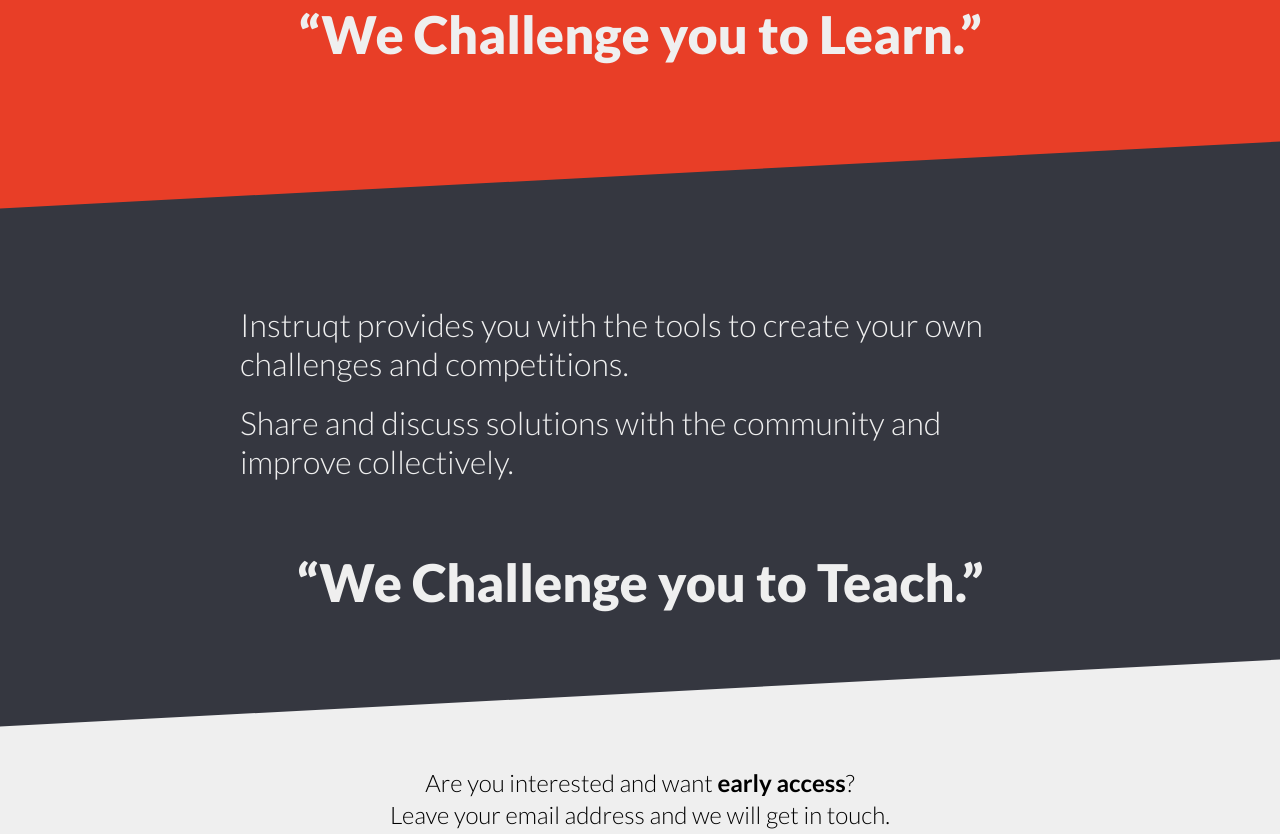
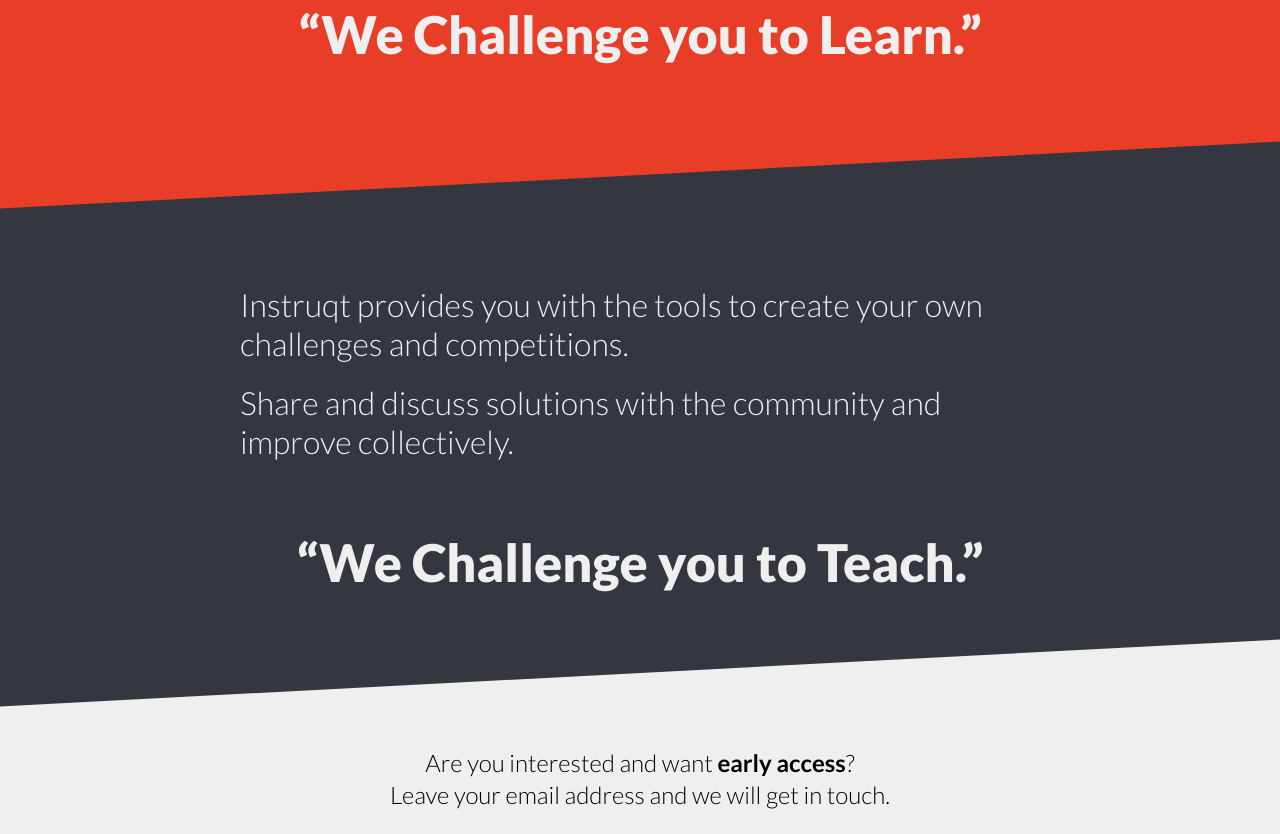
Before and after one commit to instruqt/instruqt.github.io, a plain HTML site: page index.htm in a window 1280 px wide. Shown: the part 395-1229 px from the top of the page. Drawn offline with Linux system fonts and the light colour scheme; a script that the page names is missing.

Commit message:
Generate it you fuck...

```diff
--- a/css/style.css
+++ b/css/style.css
@@ -63,7 +63,7 @@
   transform: skew(0deg, -3deg);
   background-color: #353740;
   color: #EFEFEF;
-  padding: 90px 30px 110px 30px;
+  padding: 70px 30px 110px 30px;
   margin-top: -50px;
 }
 
```
